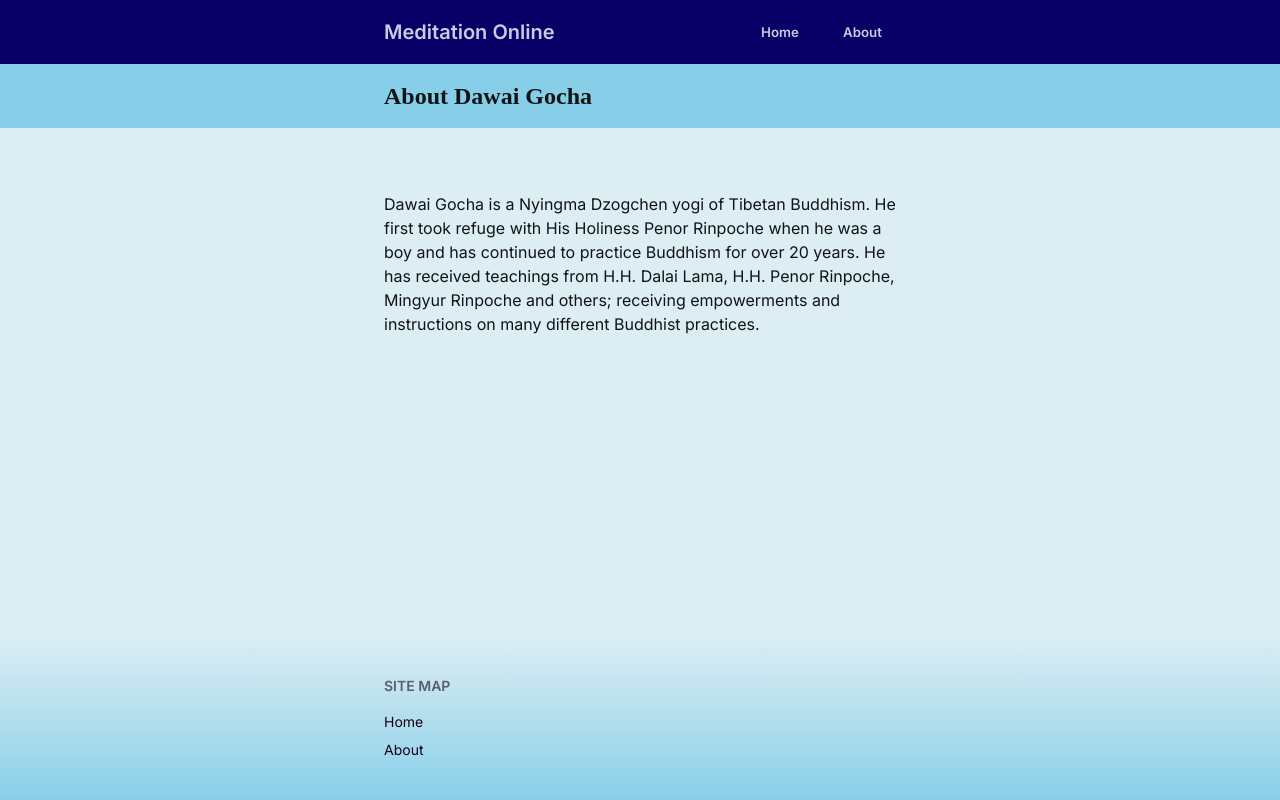
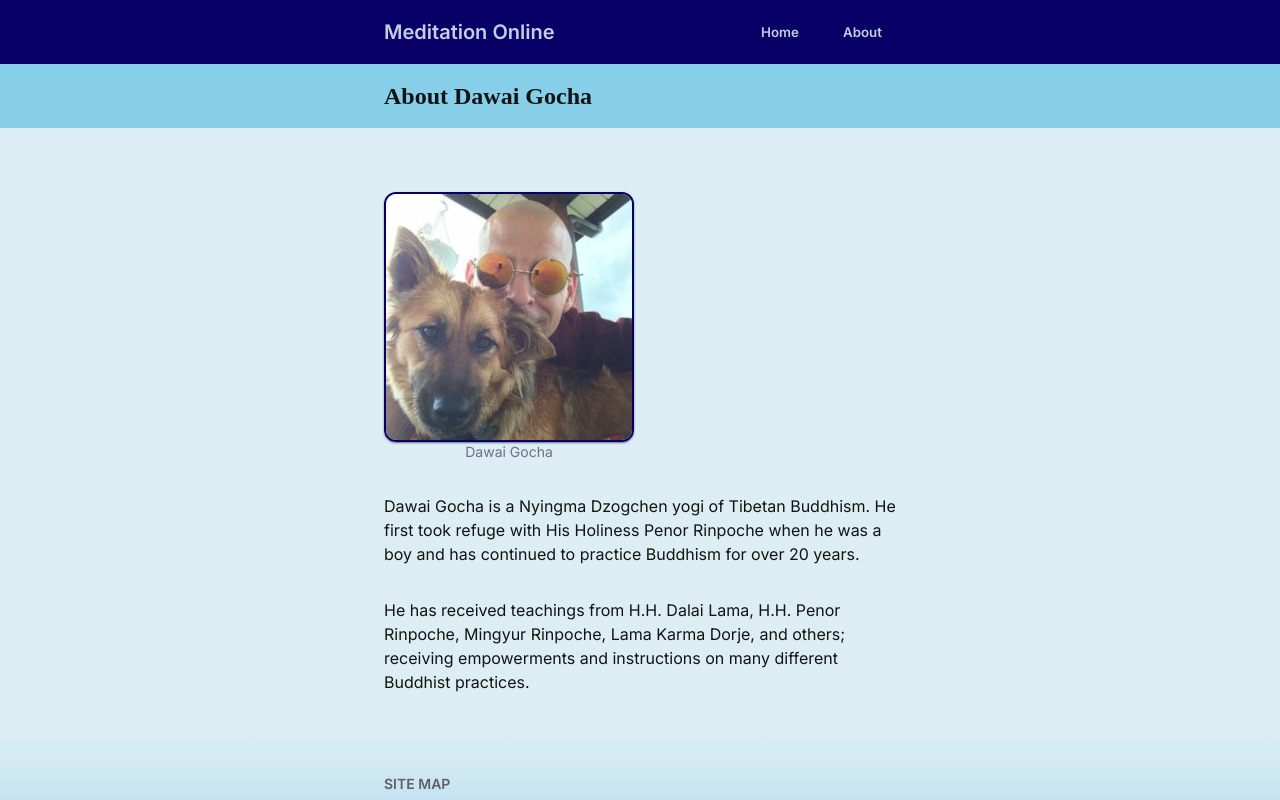
Before and after one commit to mo-sangha/website, a SvelteKit app in the folder frontend/: page /about/dawai-gocha in a window 1280 px wide. Shown: the top 800 px of the page. Built offline with nearby package versions, Linux system fonts and the light colour scheme; a web font is replaced by a local one.

Commit message:
Added footer and photo

```diff
--- /dev/null
+++ b/frontend/src/components/Photo.svelte
@@ -0,0 +1,15 @@
+<script lang="ts">
+	export let src: string;
+	export let caption: string;
+</script>
+
+<figure class="w-fit">
+	<img
+		{src}
+		alt={caption || src}
+		class="max-w-[250px] border-primary shadow-sm shadow-slate-500 border-2 rounded-xl"
+	/>
+	{#if caption}
+		<figcaption class="text-center text-sm text-gray-500">{caption}</figcaption>
+	{/if}
+</figure>
--- a/frontend/src/components/navigation/Navigation.svelte
+++ b/frontend/src/components/navigation/Navigation.svelte
@@ -3,17 +3,7 @@
 	import TopbarNavLink from './TopbarNavLink.svelte';
 	import type { NavLink } from './types';
 
-	const links: NavLink[] = [
-		{ name: 'Home', href: '/' },
-		{
-			name: 'About',
-			children: [
-				{ name: 'Dawai Gocha', href: '/about/dawai-gocha' },
-				{ name: 'Our Lineage', href: '/about/our-lineage' },
-				{ name: 'Our Group', href: '/about/our-group' }
-			]
-		}
-	];
+	export let links: NavLink[];
 </script>
 
 <div class="navbar bg-primary text-primary-content p-gutter">
--- a/frontend/src/routes/+layout.svelte
+++ b/frontend/src/routes/+layout.svelte
@@ -3,13 +3,26 @@
 	import { dev } from '$app/environment';
 	import { inject } from '@vercel/analytics';
 	import Navigation from '../components/navigation/Navigation.svelte';
+	import type { NavLink } from '../components/navigation/types';
+
+	const links: NavLink[] = [
+		{ name: 'Home', href: '/' },
+		{
+			name: 'About',
+			children: [
+				{ name: 'Dawai Gocha', href: '/about/dawai-gocha' },
+				{ name: 'Our Lineage', href: '/about/our-lineage' },
+				{ name: 'Our Group', href: '/about/our-group' }
+			]
+		}
+	];
 
 	inject({ mode: dev ? 'development' : 'production' });
 </script>
 
 <div class="h-full w-full flex flex-col justify-between">
 	<!-- Navbar -->
-	<Navigation />
+	<Navigation {links} />
 
 	<!-- Body -->
 	<div class="flex-grow">
@@ -22,9 +35,19 @@
 	>
 		<nav>
 			<header class="footer-title">Site Map</header>
-			<a href="/" class="link link-hover">Home</a>
-			<!-- <a href="/tools" class="link link-hover">Tools</a> -->
-			<a href="/about" class="link link-hover">About</a>
+			<!-- <a href="/" class="link link-hover">Home</a>
+			<a href="/tools" class="link link-hover">Tools</a>
+			<a href="/about" class="link link-hover">About</a> -->
+
+			{#each links as link}
+				{#if 'children' in link}
+					{#each link.children as child}
+						<a href={child.href} class="link link-hover">{link.name} -> {child.name}</a>
+					{/each}
+				{:else}
+					<a href={link.href} class="link link-hover">{link.name}</a>
+				{/if}
+			{/each}
 		</nav>
 	</footer>
 </div>
--- a/frontend/src/routes/+page.svelte
+++ b/frontend/src/routes/+page.svelte
@@ -25,7 +25,7 @@
 					<li>Free to join online. All are welcome.</li>
 					<li>Twice a day: 9am and 9pm ET.</li>
 					<li>Established 2013.</li>
-					<li>Led by <a class="link-hover text-secondary" href="/about">dawai</a>.</li>
+					<li>Led by <a class="link-hover text-secondary" href="/about/dawai-gocha">dawai</a>.</li>
 				</ul>
 			</div>
 			<a
@@ -56,8 +56,8 @@
 			<h2 class="text-2xl font-display">Our Meditation & Mindfulness Practice</h2>
 			<p>
 				We use formal meditation practices that come from authentic Buddhist lineage.<Citation
-					href="/about"
-					isLocal>About</Citation
+					href="/about/our-lineage"
+					isLocal>Our Lineage</Citation
 				> The practices we use include mindfulness of breathing, compassion or loving kindness-focused
 				meditation, the use of mantras or phrases as the focus for meditation, and many others. We also
 				share readings and knowledge from authentic Buddhist tradition, especially Dzogchen and Vajrayana.
--- a/frontend/src/routes/about/dawai-gocha/+page.svelte
+++ b/frontend/src/routes/about/dawai-gocha/+page.svelte
@@ -1,9 +1,20 @@
+<script>
+	import Photo from '../../../components/Photo.svelte';
+</script>
+
 <div class="h-full w-full flex flex-col gap-8 md:gap-16">
 	<h2 class="page-header">About Dawai Gocha</h2>
 	<div class="page-content-section">
-		Dawai Gocha is a Nyingma Dzogchen yogi of Tibetan Buddhism. He first took refuge with His
-		Holiness Penor Rinpoche when he was a boy and has continued to practice Buddhism for over 20
-		years. He has received teachings from H.H. Dalai Lama, H.H. Penor Rinpoche, Mingyur Rinpoche and
-		others; receiving empowerments and instructions on many different Buddhist practices.
+		<Photo src="/photo-dawai-gocha.jpg" caption="Dawai Gocha" />
+		<p>
+			Dawai Gocha is a Nyingma Dzogchen yogi of Tibetan Buddhism. He first took refuge with His
+			Holiness Penor Rinpoche when he was a boy and has continued to practice Buddhism for over 20
+			years.
+		</p>
+		<p>
+			He has received teachings from H.H. Dalai Lama, H.H. Penor Rinpoche, Mingyur Rinpoche, Lama
+			Karma Dorje, and others; receiving empowerments and instructions on many different Buddhist
+			practices.
+		</p>
 	</div>
 </div>
--- a/frontend/src/routes/about/our-group/+page.svelte
+++ b/frontend/src/routes/about/our-group/+page.svelte
@@ -1,6 +1,13 @@
 <div class="h-full w-full flex flex-col gap-8 md:gap-16">
-	<h2 class="page-header">About the group</h2>
+	<h2 class="page-header">Our group</h2>
 	<div class="page-content-section">
+		<p>
+			We have been meditating online since 2013, having started off on Reddit's /r/Buddhism
+			subreddit as "redditations." Our online sessions are safe spaces where you can join us from
+			anywhere in the world, completely for free. There is no expectation of donations or payment of
+			any kind. We are a community of people who are interested in meditation and mindfulness, and
+			we're happy to have you join us.
+		</p>
 		<p>
 			This group is intended to be all inclusive and modern in the sense of creating a new kind of
 			space. Every person can have a voice and a kind of ownership within the group. Traditionally
@@ -12,9 +19,11 @@
 
 		<p>
 			The lineage and transmission is very important with practices like Dzogchen, Mahamudra and
-			Zen. Getting empowerments from living recognized masters, following your teachers advice, and
-			doing any preliminary practices is recommended. If the practitioner is ready then they can
-			begin awareness practices which, in a modern sense, can start with an introduction to
+			Zen. Our group is led by <a class="link-hover text-secondary" href="/about/dawai-gocha"
+				>dawai</a
+			>, who is a Getting empowerments from living recognized masters, following your teachers
+			advice, and doing any preliminary practices is recommended. If the practitioner is ready then
+			they can begin awareness practices which, in a modern sense, can start with an introduction to
 			awareness.
 		</p>
 
```
